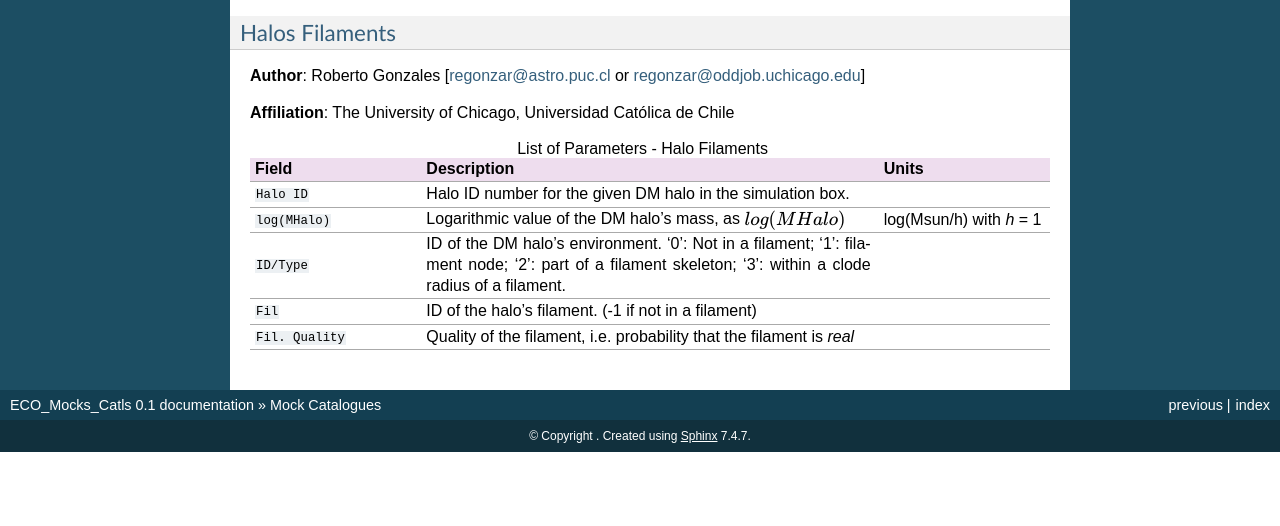
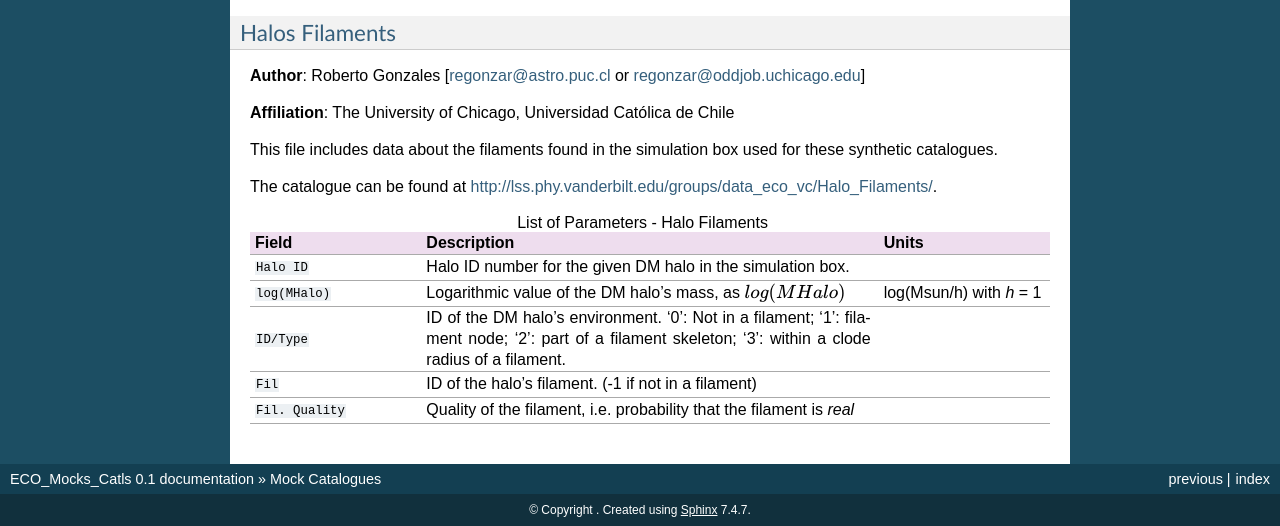
Before and after one commit to MehnaazAsad/ECO_Mocks_Catls_bias, a Sphinx documentation site: the page built from docs/mock_catalogues/mock_catalogues.rst, in a window 1280 px wide and 900 px high, scrolled down 5925 px, cut to the strip 374-900 px from the top of the window. Built offline with Sphinx 7.4.7, drawn with Linux system fonts in a browser that asks for light colours; before the commit the page ends 6751 px from its top, so only the background shows below that.

Commit message:
URL to Halo Filaments file

```diff
--- a/docs/mock_catalogues/mock_catalogues.rst
+++ b/docs/mock_catalogues/mock_catalogues.rst
@@ -235,6 +235,12 @@ Halos Filaments
 
 **Affiliation**: The University of Chicago, Universidad Católica de Chile
 
+This file includes data about the filaments found in the simulation box
+used for these synthetic catalogues.
+
+The catalogue can be found at
+`<http://lss.phy.vanderbilt.edu/groups/data_eco_vc/Halo_Filaments/>`_.
+
 .. list-table:: List of Parameters - Halo Filaments
     :widths: 15 40 15
     :header-rows: 1
```
